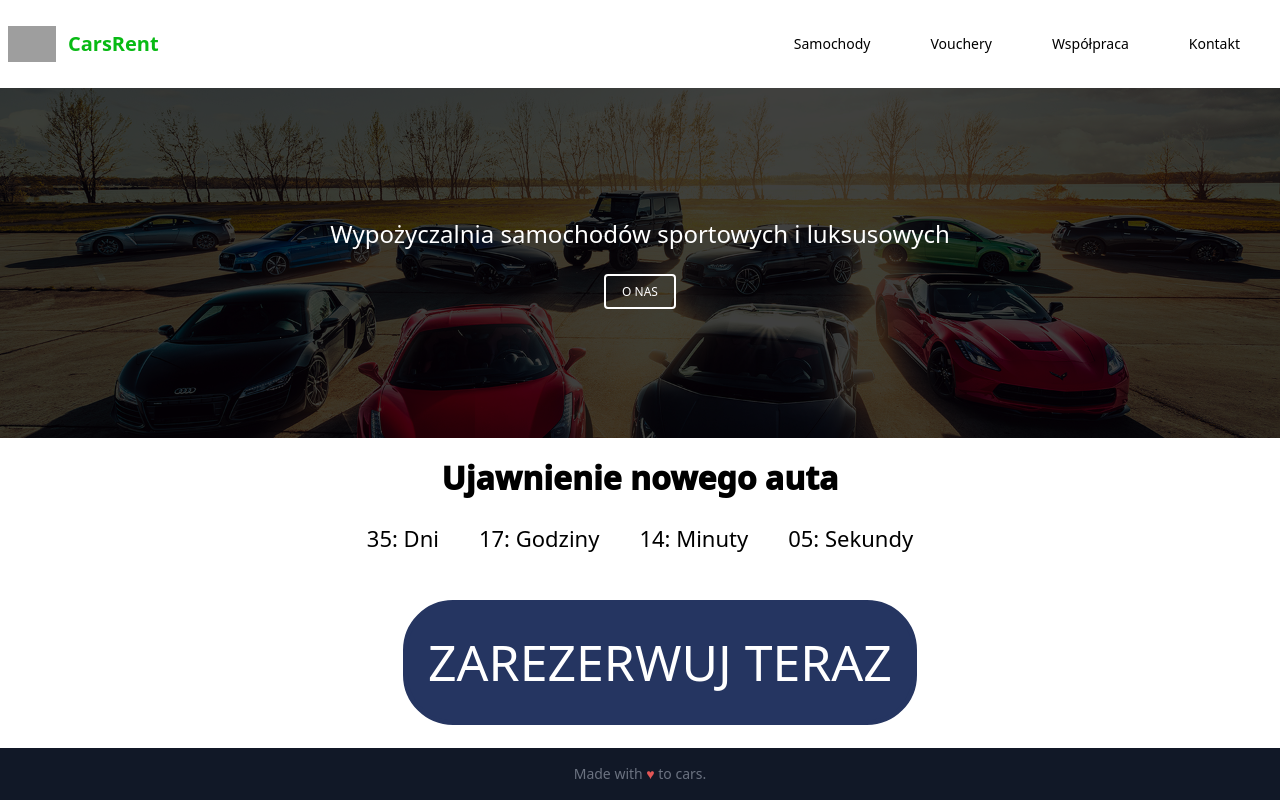
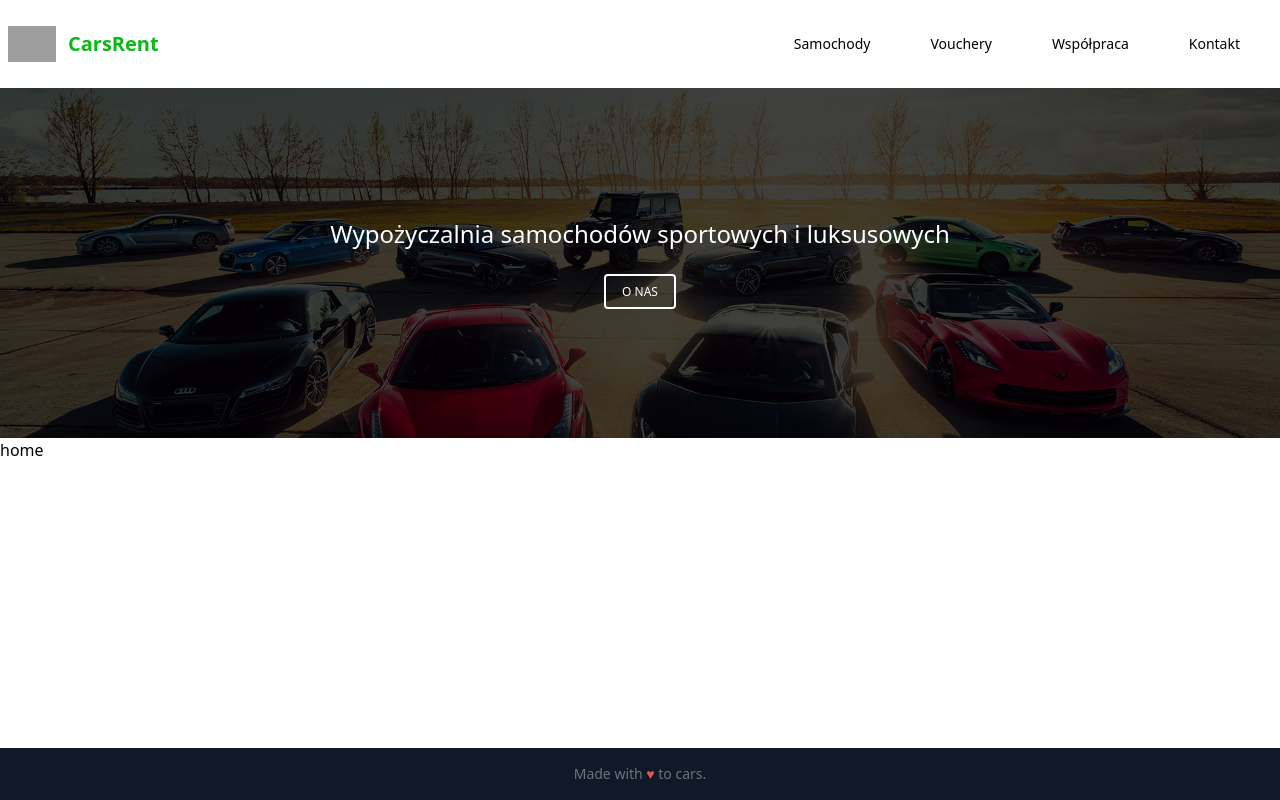
Before and after one commit to kbcode85/car_spa_vue, a Vue app: page / in a window 1280 px wide. Built offline with nearby package versions, Linux system fonts and the light colour scheme; grey boxes are pictures that could not be loaded.

Commit message:
poprawki

```diff
--- a/src/components/NewCarCounter.vue
+++ /dev/null
@@ -1,107 +0,0 @@
-<template>
-    <div class="main-homepage-container">
-
-        <div class="counter-container">
-            <h1>Ujawnienie nowego auta</h1>
-            <div class="counter-container-display">{{ displayDays }}: Dni</div>
-
-            <div class="counter-container-display" >{{ displayHours }}: Godziny</div>
-
-            <div class="counter-container-display" >{{ displayMinutes }}: Minuty</div>
-
-            <div class="counter-container-display" >{{ displaySeconds }}: Sekundy</div>
-
-        </div>
-
-        <div class="reservation-button">
-            <button>ZAREZERWUJ TERAZ</button>
-        </div>
-
-    </div>
-</template>
-
-<script>
-export default{
-    data: () => ({
-        displayDays: 0,
-        displayHours: 0,
-        displayMinutes: 0,
-        displaySeconds: 0
-    }),
-
-    computed: {
-        seconds_: () => 1000,
-        minutes_(){
-            return this.seconds_ *60
-        },
-        hours_(){
-            return this.minutes_ *60
-        },
-        days_(){
-            return this.hours_ *24
-        }
-    },
-     methods:{
-        RemainTime(){
-            const timer = setInterval(() => {
-                const now = new Date();
-                const end = new Date(2023, 1, 13, 12, 10,10,10);
-                const distance = end.getTime() - now.getTime();
-
-                if(distance < 0){
-                    clearInterval(timer);
-                    return;
-                }
-
-                const days = Math.floor(distance / this.days_);
-                const hours = Math.floor((distance % this.days_) / this.hours_ );
-                const minutes = Math.floor((distance % this.hours_) / this.minutes_ );
-                const seconds = Math.floor((distance % this.minutes_) / this.seconds_ );
-                this.displayDays = days <10 ? "0" + days : days;
-                this.displayHours = hours < 10 ? "0" + hours : hours;
-                this.displaySeconds = seconds < 10 ? "0" + seconds : seconds;
-                this.displayMinutes = minutes < 10 ? "0" + minutes : minutes;
-            }, 1000);
-        }
-    },
-    mounted(){
-        this.RemainTime();
-    },
-};
-</script>
-
-<style lang="scss" scoped>
-.counter-container-display{
-
-
-        padding: 20px;
-        float: left;
-        font-size: 22px;
-
-
-}
-h1{
-    text-align: center;
-    font-weight: 1000;
-    font-size: 32px;
-}
-.reservation-button{
-    font-size:50px;
-    text-align: center;
-    position: absolute;
-    top: 600px;
-    left: 50%;
-    margin-left: -237px;
-    border: solid 5px rgb(37, 53, 97);
-    border-radius: 50px;
-    padding:20px;
-    background-color: rgb(37, 53, 97);
-    color: white;
-
-    :hover {
-                color: yellow;
-    }
-
-}
-
-</style>
--- a/src/views/HomeView.vue
+++ b/src/views/HomeView.vue
@@ -1,21 +1,8 @@
 <template>
-  <div class="flex p-4 justify-center">
-
-    <NewCarCounter />
-
+  <div class="home">
+    <h1>home</h1>
   </div>
-
 </template>
-<script>
-import NewCarCounter from '@/components/NewCarCounter.vue';
-
-
-export default{
-  components: {
-    NewCarCounter
-}
-}
-</script>
 
 <style>
 
```
